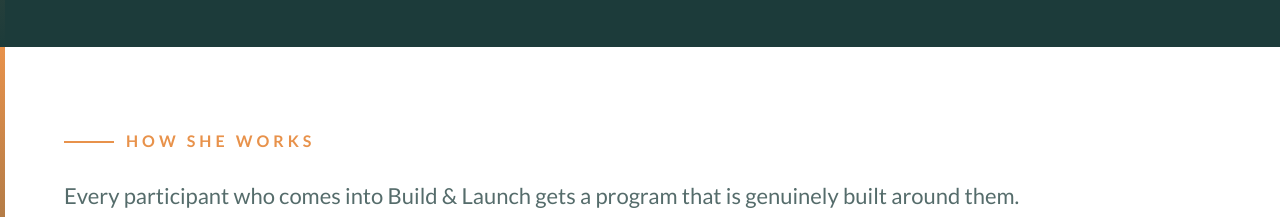
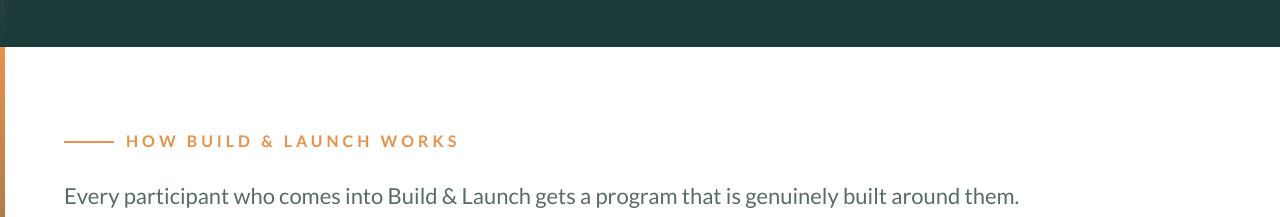
Before and after one commit to tamikanabilajackson-netizen/tjrcs-website, a Next.js app: page /about in a window 1280 px wide. Shown: the part 4740-4957 px from the top of the page. Built offline with nearby package versions, Linux system fonts and the light colour scheme.

Commit message:
Fix nav links, tagline updates, testimonial card colors

```diff
--- a/app/about/AboutContent.tsx
+++ b/app/about/AboutContent.tsx
@@ -485,7 +485,7 @@ export default function AboutContent() {
               aria-hidden="true"
             />
             <span style={{ color: '#E8924B', fontSize: '16px', fontFamily: 'var(--font-lato)', fontWeight: 600, letterSpacing: '4px', textTransform: 'uppercase' }}>
-              How she works
+              How Build &amp; Launch Works
             </span>
           </div>
 
--- a/app/components/NavBar.tsx
+++ b/app/components/NavBar.tsx
@@ -4,8 +4,8 @@ import { useState } from 'react';
 
 const NAV_LINKS = [
   { label: 'Home',    href: '/'        },
-  { label: 'About',   href: '#about'   },
-  { label: 'Contact', href: '#contact' },
+  { label: 'About',   href: '/about'   },
+  { label: 'Contact', href: '/contact' },
 ] as const;
 
 export default function NavBar() {
--- a/app/layout.tsx
+++ b/app/layout.tsx
@@ -1,7 +1,7 @@
 import type { Metadata } from "next";
 import { Montserrat, Lato } from "next/font/google";
 import "./globals.css";
-import NavBar from "./components/NavBar";
+import NavBar from "./components/Navbar";
 
 const montserrat = Montserrat({
   variable: "--font-montserrat",
--- a/app/page.tsx
+++ b/app/page.tsx
@@ -191,7 +191,7 @@ export default function Home() {
 
               {/* Link */}
               <a
-                href="#about"
+                href="/about"
                 style={{ color: '#F9F4EC', fontWeight: 600, textDecoration: 'underline', textDecorationColor: '#E8924B', textUnderlineOffset: '4px' }}
               >
                 Read Tamika&apos;s full story &rarr;
```
